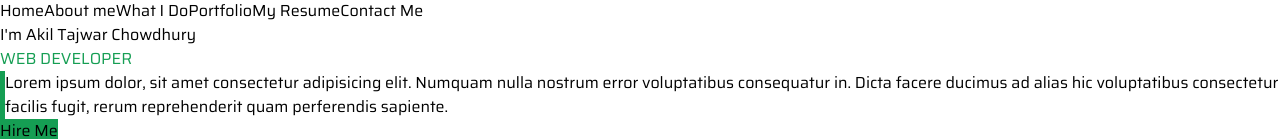
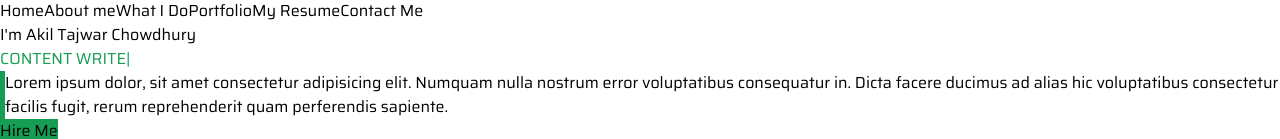
Before and after one commit to akil-tajwar/portfolio-website, a React (Vite) app: page / in a window 1280 px wide. Shown: the part 291-430 px from the top of the page. Built offline with nearby package versions, Linux system fonts and the light colour scheme.

Commit message:
typing animation added

```diff
--- a/package.json
+++ b/package.json
@@ -15,6 +15,7 @@
     "react": "^18.2.0",
     "react-dom": "^18.2.0",
     "react-router-dom": "^6.13.0",
+    "react-type-animation": "^3.1.0",
     "sort-by": "^1.2.0"
   },
   "devDependencies": {
--- a/src/Container/Components/Banner.jsx
+++ b/src/Container/Components/Banner.jsx
@@ -1,4 +1,5 @@
 import React from 'react';
+import { TypeAnimation } from 'react-type-animation';
 
 const Banner = () => {
     return (
@@ -7,8 +8,23 @@ const Banner = () => {
                 <div className='bg-gradient-to-r from-[#1c1c1c] via-[#1c1c1cd6] justify-center items-center text-white'>
                     <div className='w-3/4 mx-auto pt-96 pb-80'>
                         <h4 className='text-xl pb-4 font-bold'>I'm Akil Tajwar Chowdhury</h4>
-                        <h1 className='text-6xl font-bold pb-4 primary-color'>WEB DEVELOPER</h1>
-                        <p className='w-1/2 border-l-4 mb-3 pl-5 primary-border-color'>Lorem ipsum dolor, sit amet consectetur adipisicing elit. Numquam nulla nostrum error voluptatibus consequatur in. Dicta facere ducimus ad alias hic voluptatibus consectetur facilis fugit, rerum reprehenderit quam perferendis sapiente.</p>
+                        <span className='text-6xl font-bold primary-color'>
+                            <TypeAnimation
+                                sequence={[
+                                    // Same substring at the start will only be typed out once, initially
+                                    'WEB DEVELOPER',
+                                    1000, // wait 1s before replacing "Mice" with "Hamsters"
+                                    'GRAPHIC DESIGNER',
+                                    1000,
+                                    'CONTENT WRITER',
+                                    1000
+                                ]}
+                                wrapper="span"
+                                speed={50}
+                                repeat={Infinity}
+                            />
+                        </span>
+                        <p className='w-1/2 border-l-4 mb-3 mt-4 pl-5 primary-border-color'>Lorem ipsum dolor, sit amet consectetur adipisicing elit. Numquam nulla nostrum error voluptatibus consequatur in. Dicta facere ducimus ad alias hic voluptatibus consectetur facilis fugit, rerum reprehenderit quam perferendis sapiente.</p>
                         <button className='mt-4 primary-bg-color font-semibold text-2xl px-5 py-2'>Hire Me</button>
                     </div>
                 </div>
```
Also changed, not shown: 1 other file (tests, documents, lock files or other folders).
